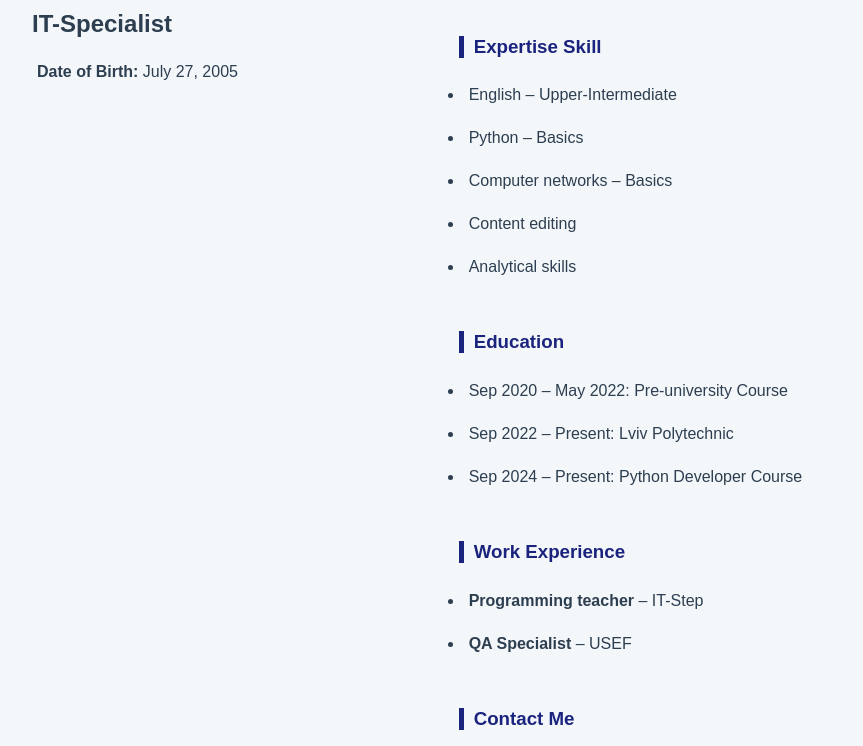
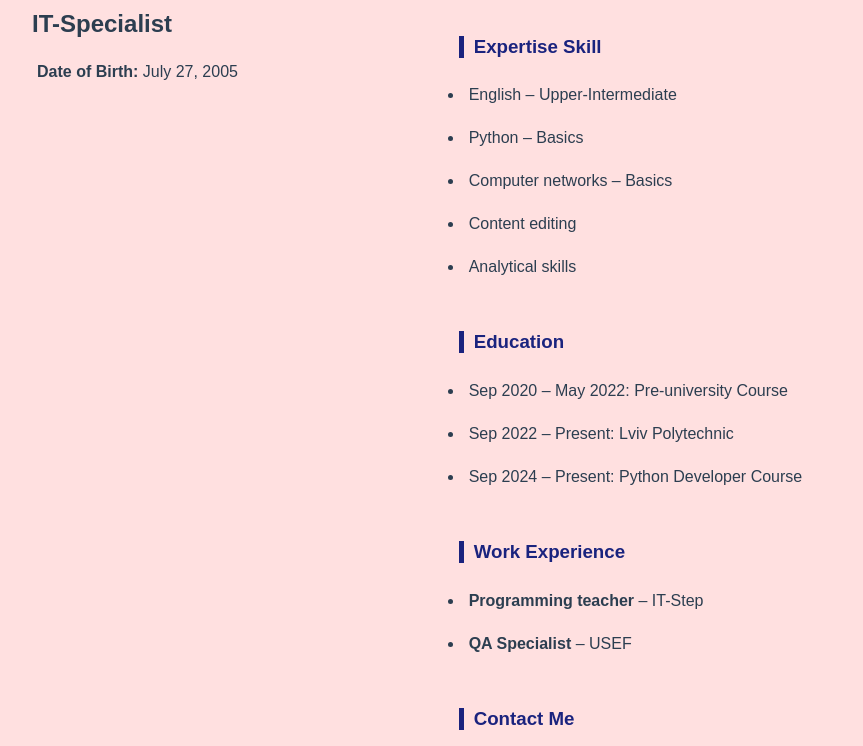
Before and after one commit to kviikaaa/CV, a plain HTML site: page index.html in a window 1280 px wide. Shown: the part 154-900 px from the top of the page, without its empty margins (8-871 px from the left). Drawn offline with Linux system fonts and the light colour scheme; no server answers.

Commit message:
Changed background color and heading

```diff
--- a/styles.css
+++ b/styles.css
@@ -1,7 +1,7 @@
 body {
     font-family: Arial, sans-serif;
     margin: 40px;
-    background-color: #f4f7fa;
+    background-color: #ffe0e0;
     color: #2c3e50;
 }
 
```
